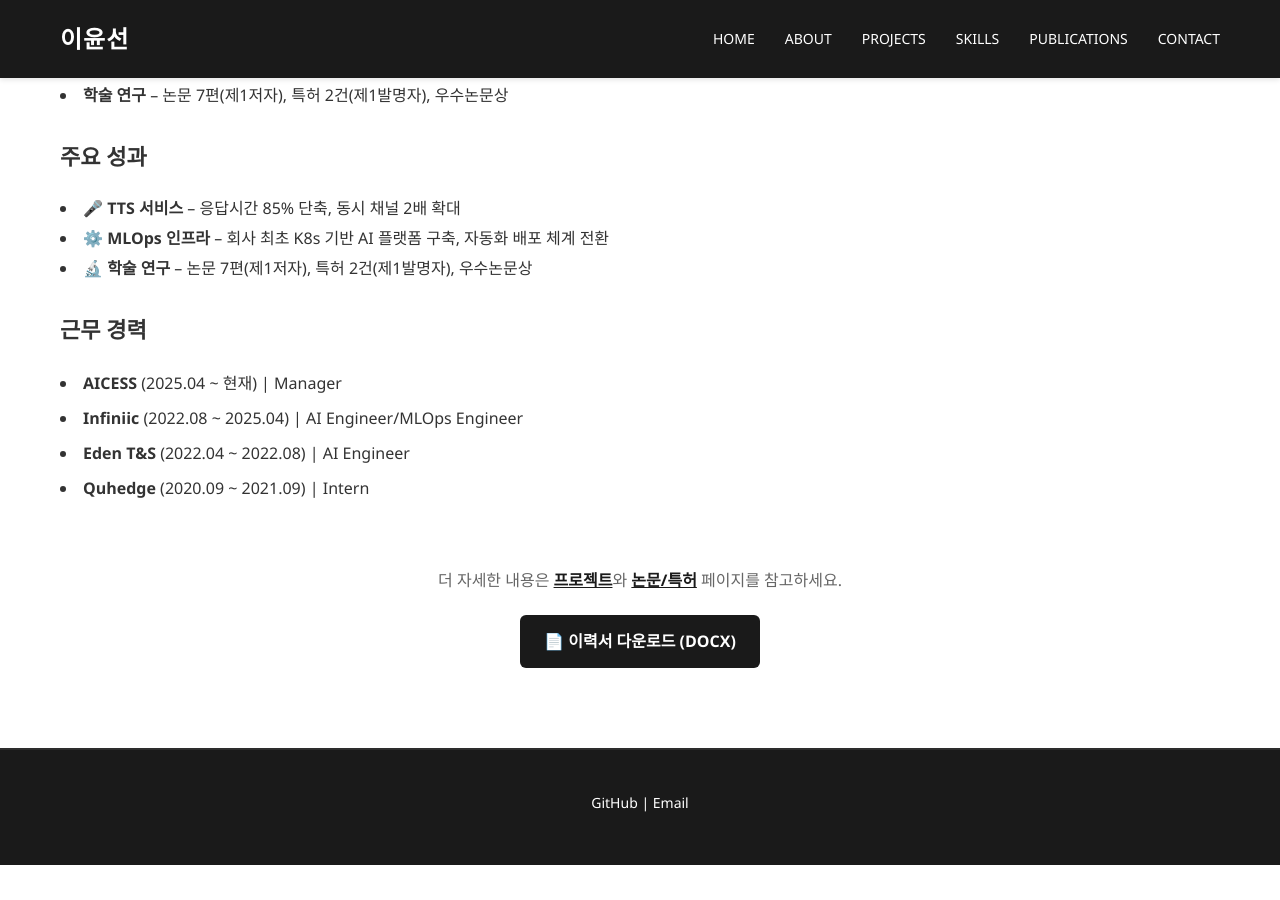
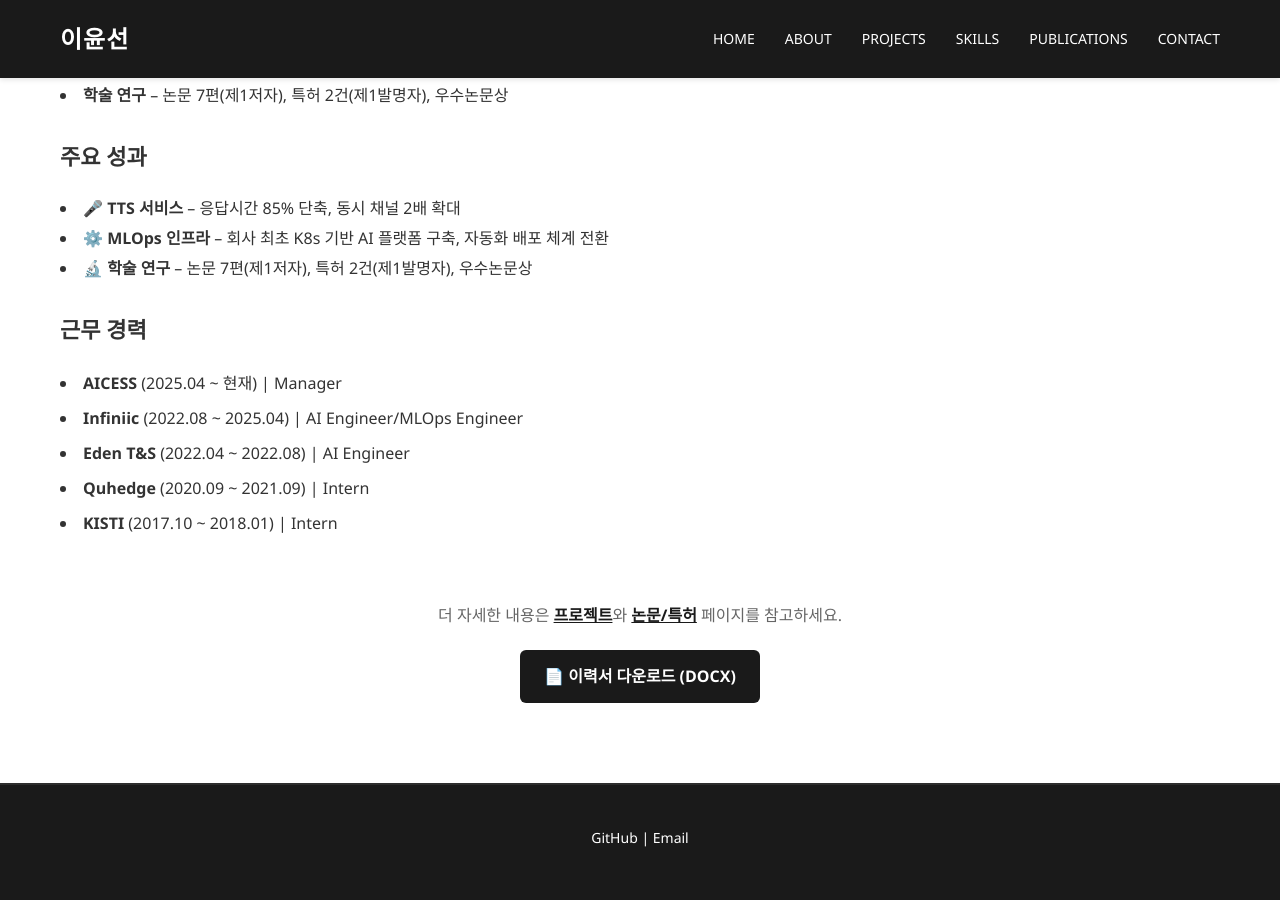
Before and after one commit to ckc5800/ckc5800.github.io, a Jekyll site: the page built from about.html, in a window 1280 px wide and 900 px high, scrolled down 426 px. Built offline with Jekyll 4.4.1, drawn with Linux system fonts in a browser that asks for light colours; before the commit the page ends 1291 px from its top, so only the background shows below that.

Commit message:
Add KISTI internship (2017.10-2018.01) to career history

```diff
--- a/about.html
+++ b/about.html
@@ -34,6 +34,7 @@ title: About
         <li><strong>Infiniic</strong> (2022.08 ~ 2025.04) | AI Engineer/MLOps Engineer</li>
         <li><strong>Eden T&S</strong> (2022.04 ~ 2022.08) | AI Engineer</li>
         <li><strong>Quhedge</strong> (2020.09 ~ 2021.09) | Intern</li>
+        <li><strong>KISTI</strong> (2017.10 ~ 2018.01) | Intern</li>
     </ul>
 </div>
 
```
Also changed, not shown: 1 other file.
